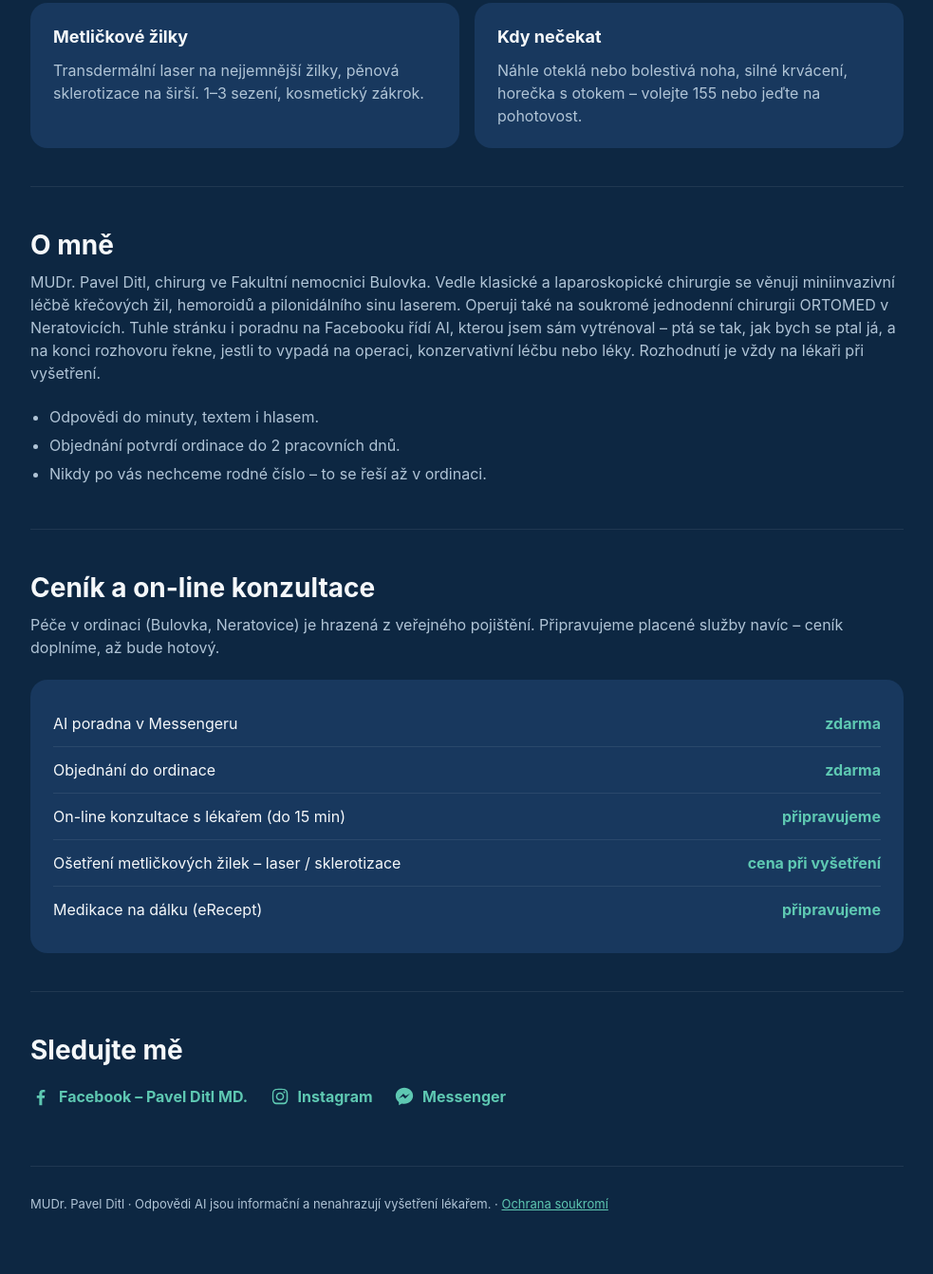
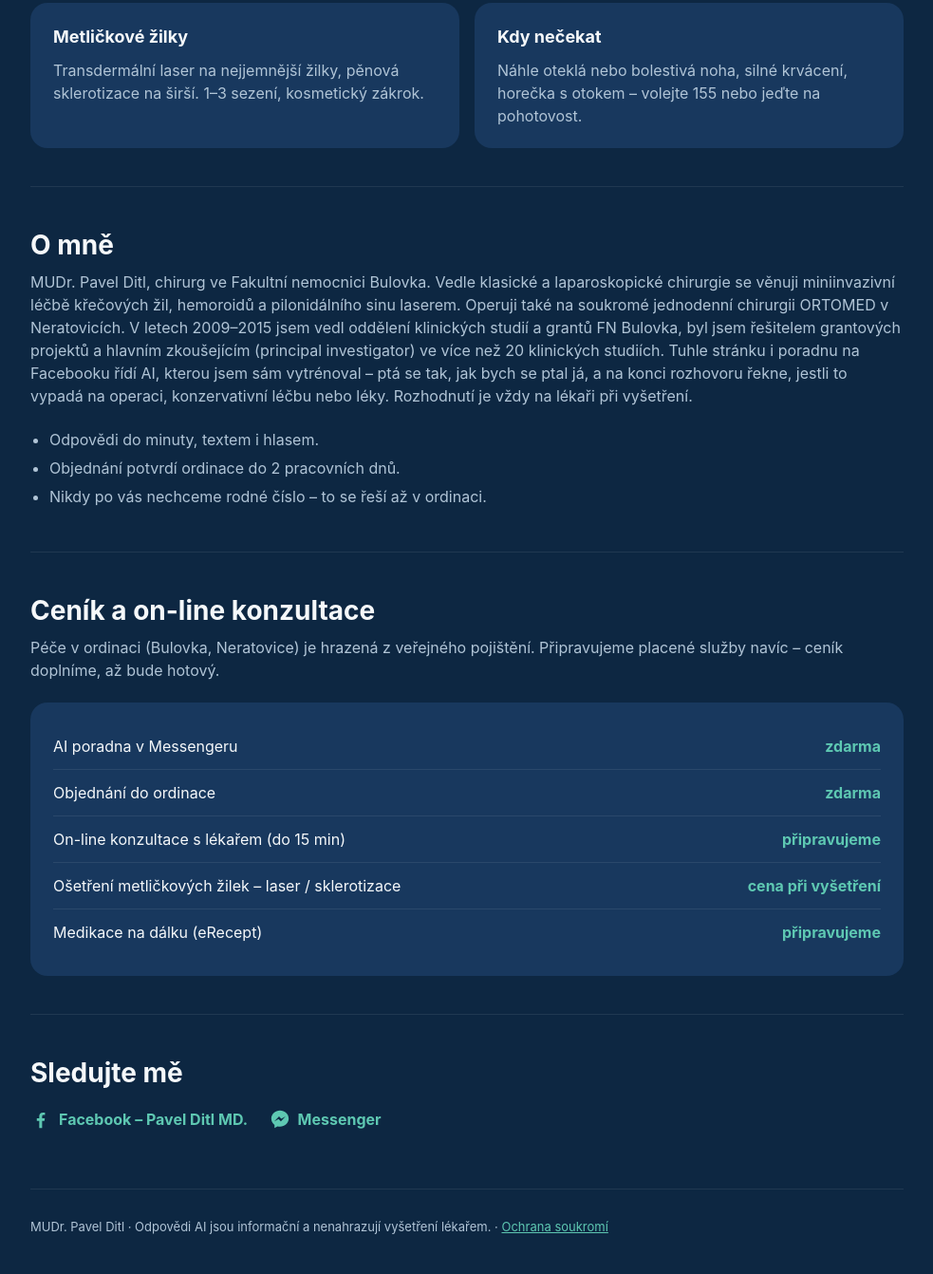
Before and after one commit to PabloAInet/AInet, a website: page docs/index.html in a window 1280 px wide. Shown: the part 1778-3120 px from the top of the page at 95% size, without its empty margins (148-1131 px from the left). Before the commit the page ends 3096 px from the top, so only its background shows below. Drawn offline with Linux system fonts and the light colour scheme.

Commit message:
Web: O mně – klinické studie a granty FNB 2009–2015; Instagram odkaz odstraněn (přesměrováno na FB)

```diff
--- a/docs/index.html
+++ b/docs/index.html
@@ -116,7 +116,7 @@ footer{padding:30px 0 40px;color:var(--grey);font-size:13px;border-top:1px solid
 
 <section id="omne">
   <h2>O mně</h2>
-  <p class="lead">MUDr. Pavel Ditl, chirurg ve Fakultní nemocnici Bulovka. Vedle klasické a laparoskopické chirurgie se věnuji miniinvazivní léčbě křečových žil, hemoroidů a pilonidálního sinu laserem. Operuji také na soukromé jednodenní chirurgii ORTOMED v Neratovicích. Tuhle stránku i poradnu na Facebooku řídí AI, kterou jsem sám vytrénoval – ptá se tak, jak bych se ptal já, a na konci rozhovoru řekne, jestli to vypadá na operaci, konzervativní léčbu nebo léky. Rozhodnutí je vždy na lékaři při vyšetření.</p>
+  <p class="lead">MUDr. Pavel Ditl, chirurg ve Fakultní nemocnici Bulovka. Vedle klasické a laparoskopické chirurgie se věnuji miniinvazivní léčbě křečových žil, hemoroidů a pilonidálního sinu laserem. Operuji také na soukromé jednodenní chirurgii ORTOMED v Neratovicích. V letech 2009–2015 jsem vedl oddělení klinických studií a grantů FN Bulovka, byl jsem řešitelem grantových projektů a hlavním zkoušejícím (principal investigator) ve více než 20 klinických studiích. Tuhle stránku i poradnu na Facebooku řídí AI, kterou jsem sám vytrénoval – ptá se tak, jak bych se ptal já, a na konci rozhovoru řekne, jestli to vypadá na operaci, konzervativní léčbu nebo léky. Rozhodnutí je vždy na lékaři při vyšetření.</p>
   <ul class="list">
     <li>Odpovědi do minuty, textem i hlasem.</li>
     <li>Objednání potvrdí ordinace do 2 pracovních dnů.</li>
@@ -140,7 +140,6 @@ footer{padding:30px 0 40px;color:var(--grey);font-size:13px;border-top:1px solid
   <h2>Sledujte mě</h2>
   <p class="social">
     <a href="https://www.facebook.com/profile.php?id=61594350389956"><svg viewBox="0 0 24 24"><path d="M13.5 22v-8h2.7l.4-3.2h-3.1V8.8c0-.9.3-1.6 1.6-1.6h1.7V4.4c-.3 0-1.3-.1-2.5-.1-2.5 0-4.1 1.5-4.1 4.2v2.3H7.4V14h2.8v8h3.3z"/></svg>Facebook – Pavel Ditl MD.</a>
-    <a href="https://www.instagram.com/"><svg viewBox="0 0 24 24"><path d="M12 7.3a4.7 4.7 0 1 0 0 9.4 4.7 4.7 0 0 0 0-9.4zm0 7.7a3 3 0 1 1 0-6 3 3 0 0 1 0 6zm6-8a1.1 1.1 0 1 1-2.2 0 1.1 1.1 0 0 1 2.2 0zM21 8.6c-.1-1.5-.4-2.8-1.5-3.9S17 3.3 15.5 3.2c-1.5-.1-5.5-.1-7 0-1.5.1-2.8.4-3.9 1.5S3.3 7.1 3.2 8.6c-.1 1.5-.1 5.5 0 7 .1 1.5.4 2.8 1.5 3.9s2.4 1.4 3.9 1.5c1.5.1 5.5.1 7 0 1.5-.1 2.8-.4 3.9-1.5s1.4-2.4 1.5-3.9c.1-1.5.1-5.5 0-7zm-2 8.5c-.3.8-.9 1.4-1.7 1.7-1.2.5-4 .4-5.3.4s-4.1.1-5.3-.4c-.8-.3-1.4-.9-1.7-1.7-.5-1.2-.4-4-.4-5.3s-.1-4.1.4-5.3c.3-.8.9-1.4 1.7-1.7 1.2-.5 4-.4 5.3-.4s4.1-.1 5.3.4c.8.3 1.4.9 1.7 1.7.5 1.2.4 4 .4 5.3s.1 4.1-.4 5.3z"/></svg>Instagram</a>
     <a href="https://m.me/1329907923537973"><svg viewBox="0 0 24 24"><path d="M12 2C6.5 2 2 6.1 2 11.3c0 2.9 1.4 5.5 3.7 7.2V22l3.4-1.9c.9.3 1.9.4 2.9.4 5.5 0 10-4.1 10-9.3S17.5 2 12 2zm1 12.5l-2.6-2.7-5 2.7 5.5-5.8 2.6 2.7 4.9-2.7-5.4 5.8z"/></svg>Messenger</a>
   </p>
 </section>
```
